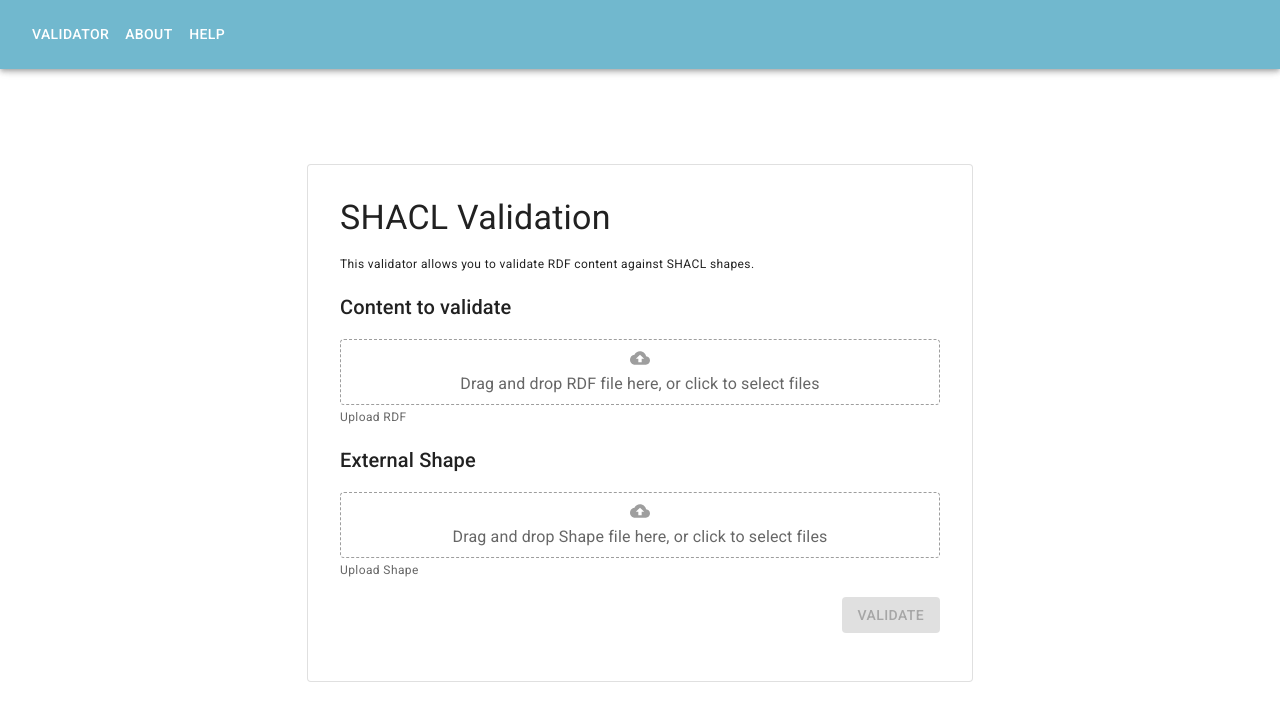
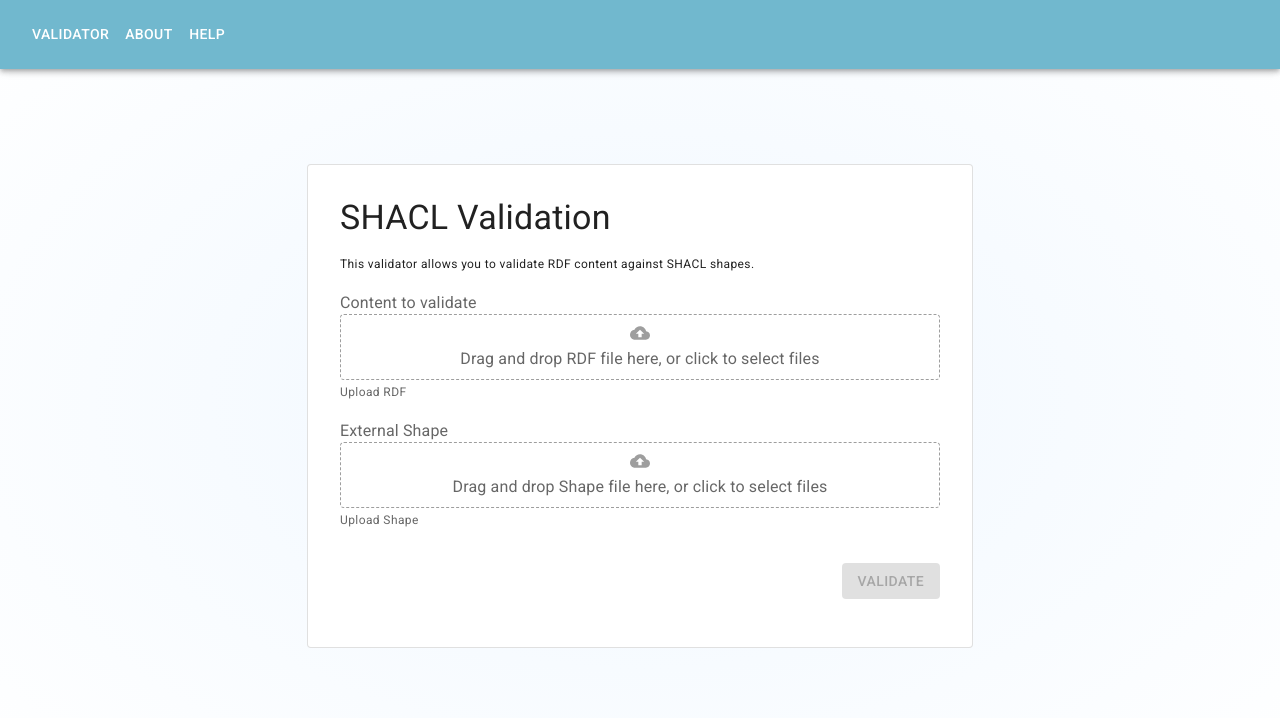
Before and after one commit to hanaCasey/SHACL-validation-task, a React (Create React App) app in the folder frontend/: page / in a window 1280 px wide. Shown: the top 718 px of the page. Built offline with nearby package versions, Linux system fonts and the light colour scheme.

Commit message:
remove unused imports

```diff
--- a/frontend/src/components/DropZone.js
+++ b/frontend/src/components/DropZone.js
@@ -1,9 +1,7 @@
 import React, { useState } from 'react';
 import Box from '@mui/material/Box';
-import Container from '@mui/material/Container';
 import CloudUploadIcon from '@mui/icons-material/CloudUpload';
 import Dropzone from 'react-dropzone'
-import Paper from '@mui/material/Paper';
 import Typography from '@mui/material/Typography';
 import { styled } from '@mui/material/styles';
 import { useTheme } from '@mui/material/styles';
--- a/frontend/src/components/FileResponse.js
+++ b/frontend/src/components/FileResponse.js
@@ -1,6 +1,6 @@
-import React, { useEffect, useState } from 'react';
-import { useLocation, useNavigate } from 'react-router-dom';
-import { Box, Button, Typography, CircularProgress, Table, TableBody, TableCell, TableContainer, TableHead, TableRow, Container } from '@mui/material';
+import React from 'react';
+import { useNavigate } from 'react-router-dom';
+import { Box, Button, Typography, CircularProgress } from '@mui/material';
 import { styled } from '@mui/material/styles';
 import Stack from '@mui/material/Stack';
 import CheckCircleIcon from '@mui/icons-material/CheckCircle';
@@ -16,7 +16,7 @@ const ResponseContainer = styled(Stack)(({ theme }) => ({
 
 function FileResponse() {
 
-    const { validationResult, loading, error } = useFileContext();
+    const { validationResult, loading} = useFileContext();
     const navigate = useNavigate();
 
 
--- a/frontend/src/components/FileUpload.js
+++ b/frontend/src/components/FileUpload.js
@@ -1,18 +1,9 @@
-import React, { useState } from 'react';
+import React from 'react';
 import Box from '@mui/material/Box';
-import Container from '@mui/material/Container';
 import Button from '@mui/material/Button';
-import Stack from '@mui/material/Stack';
-import MuiCard from '@mui/material/Card';
-import Typography from '@mui/material/Typography';
-import { styled } from '@mui/material/styles';
-import FormControlLabel from '@mui/material/FormControlLabel';
-import Divider from '@mui/material/Divider';
 import FormLabel from '@mui/material/FormLabel';
 import FormControl from '@mui/material/FormControl';
 import DropZone from './DropZone';
-import axios from 'axios';
-import { useNavigate } from 'react-router-dom';
 import { useFileContext } from './FileContext';
 
 
@@ -35,20 +26,33 @@ function FileUpload() {
     };
 
     return (
-        <Box>
-            <Stack spacing={2}>
-                <Typography variant="h6">Content to validate</Typography>
+        <Box
+            component="form"
+
+            noValidate
+            sx={{
+                display: 'flex',
+                flexDirection: 'column',
+                width: '100%',
+                gap: 2,
+            }}
+        >
+            <FormControl>
+            <FormLabel htmlFor="email">Content to validate</FormLabel>
                 <DropZone
                     label={'RDF'}
                     onDrop={handleRdf}
                     acceptedFiles={{ 'text/turtle': ['.ttl'] }}
                 />
-                <Typography variant="h6">External Shape</Typography>
+            </FormControl>
+            <FormControl>
+            <FormLabel htmlFor="email">External Shape</FormLabel>
                 <DropZone
                     label={'Shape'}
                     onDrop={handleShape}
                     acceptedFiles={{ 'text/turtle': ['.ttl'] }}
                 />
+            </FormControl>
                 <Box sx={{ display: 'flex', justifyContent: 'flex-end', mt: 2 }}>
                     <Button
                         type="submit"
@@ -59,7 +63,7 @@ function FileUpload() {
                         Validate
                     </Button>
                 </Box>
-            </Stack>
+
 
         </Box>
     );
--- a/frontend/src/components/NavBar.js
+++ b/frontend/src/components/NavBar.js
@@ -4,7 +4,6 @@ import AppBar from '@mui/material/AppBar';
 import Box from '@mui/material/Box';
 import Toolbar from '@mui/material/Toolbar';
 import Menu from '@mui/material/Menu';
-import MenuIcon from '@mui/icons-material/Menu';
 import MenuItem from '@mui/material/MenuItem';
 import Typography from '@mui/material/Typography';
 import Container from '@mui/material/Container';
--- a/frontend/src/components/ReportDashboard.js
+++ b/frontend/src/components/ReportDashboard.js
@@ -1,6 +1,6 @@
 import Grid from '@mui/material/Grid2';
 import ErrorGrid from './ErrorGrid';
-import React, { useEffect, useState } from 'react';
+import React from 'react';
 import { useLocation, useNavigate } from 'react-router-dom';
 import {
     Container,
--- a/frontend/src/components/Validator.js
+++ b/frontend/src/components/Validator.js
@@ -24,8 +24,22 @@ const Card = styled(MuiCard)(({ theme }) => ({
 }));
 
 const FormContainer = styled(Stack)(({ theme }) => ({
-    padding: 20,
-    marginTop: '10vh',
+      padding: 20,
+  marginTop: '10vh',
+  '&::before': {
+    content: '""',
+    display: 'block',
+    position: 'absolute',
+    zIndex: -1,
+    inset: 0,
+    backgroundImage:
+      'radial-gradient(ellipse at 50% 50%, hsl(210, 100%, 97%), hsl(0, 0%, 100%))',
+    backgroundRepeat: 'no-repeat',
+    ...theme.applyStyles('dark', {
+      backgroundImage:
+        'radial-gradient(at 50% 50%, hsla(210, 100%, 16%, 0.5), hsl(220, 30%, 5%))',
+    }),
+  },
 }));
 
 function Validator() {
```
